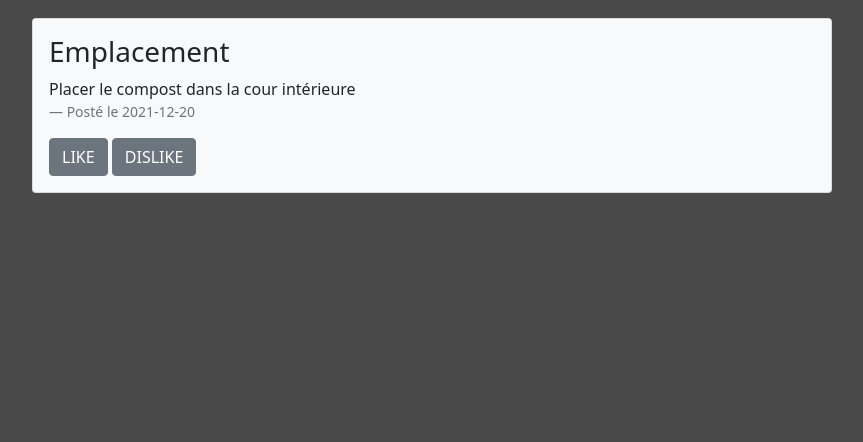
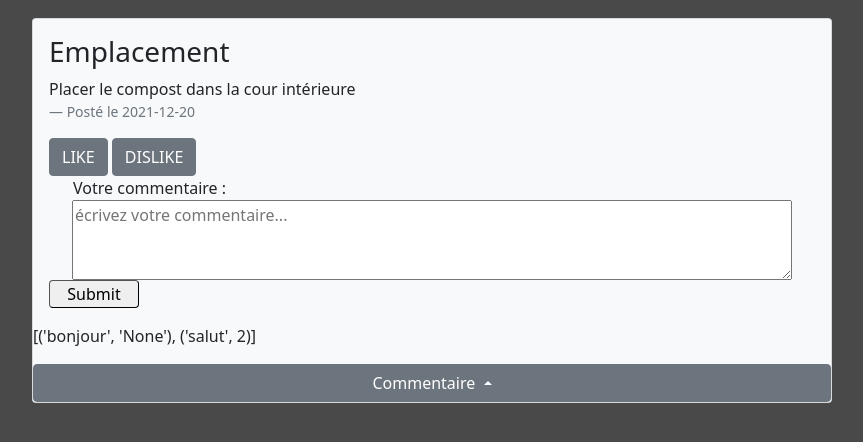
Before and after one commit to rouxmi/Bird-Democratie-Participative, a Flask app: page /sub/1/post in a window 1280 px wide. Shown: the part 192-634 px from the top of the page, without its empty margins (208-1071 px from the left). Run offline with Flask 2, Linux system fonts and the light colour scheme; data comes from the database, SQL or seed files in the repository; both versions use the stored data as it was after the commit.

Commit message:
commentaire sans affichage

```diff
--- a/app.py
+++ b/app.py
@@ -192,10 +192,15 @@ def viewpost(id):
      db = sqlite3.connect('database.db')
      cursor = db.cursor()
      if test_id_sub(id):
-          query = '''SELECT titre,description,id_sub,date_creation FROM posts WHERE id_sub=? ORDER BY date_creation;'''
-          cursor.execute(query,id)
+          query = '''SELECT id_post,titre,description,id_sub,date_creation FROM posts WHERE id_sub=? ORDER BY date_creation;'''
+          cursor.execute(query,(id,))
           L =(cursor.fetchall(),id)
-          return render_template('viewpost.html', data=L)
+          comments={}
+          for row in L[0]:
+               idpost=row[0]
+               cursor.execute('SELECT contenu,posté_par FROM commentaires WHERE id_post=?',(idpost,))
+               comments[idpost]=cursor.fetchall()
+          return render_template('viewpost.html', data=L,comments=comments)
      else:
           db.close()
           return redirect('/')
@@ -324,8 +329,17 @@ def update_niveau(id,admin,niveau):
           return redirect('/')
 
 
-
-
+@app.route('/comment/<id>',methods=['post'])
+def post_commentaire(id):
+     content=request.form.to_dict()
+     print(content)
+     if request.method=='POST':
+          db = sqlite3.connect('database.db')
+          cursor = db.cursor()
+          cursor.execute('INSERT INTO commentaires(contenu,posté_par,id_post) VALUES (?,?,?)',(content['commentaire'],str(session.get('id')),id))
+          db.commit()
+          db.close()
+     return redirect('/sub/'+str(id)+'/post')
 
 if __name__=='__main__':
      app.run(debug=1)
--- a/templates/viewpost.html
+++ b/templates/viewpost.html
@@ -30,11 +30,36 @@
   {% for item in data[0] %}
       <div class="card bg-light mb-3" style="width : 50rem; margin:auto;">
         <div class="card-body">
-            <h3 class="card-title">{{item[0]}}</h3>
-            <p class="card-text">{{item[1]}}</p>
-            <footer class = "blockquote-footer">Posté le {{item[3]}}</footer>
+            <h3 class="card-title">{{item[1]}}</h3>
+            <p class="card-text">{{item[2]}}</p>
+            <footer class = "blockquote-footer">Posté le {{item[4]}}</footer>
             <button class = "btn btn-block btn-secondary">LIKE</button>
             <button class = "btn btn-block btn-secondary">DISLIKE</button>
+            <form  action='/comment/{{item[0]}}'  method = "POST">
+              <label for='commentaire' style='padding-left: 1.5rem'>Votre commentaire :</label>
+              <textarea  type='text' name='commentaire' rows="6" placeholder="écrivez votre commentaire..."
+            required
+              minlength='1' maxlength='500' style="height: 80px; width: 45rem; display: block;
+              margin-left: auto;
+              margin-right: auto;"></textarea>
+              <input type= "submit" value="Submit" style="display: flex;
+              justify-content: center;
+              width: 90px;
+              border-radius: 4px;
+              border-width: 1px;" >
+            </input>
+            </form>
+        </div>
+        <p>{{comments[item[0]]}}</p>
+        <div class="btn-group dropup">
+          <button class="btn btn-secondary dropdown-toggle" type="button" id="dropdownMenu2" data-toggle="dropdown" aria-haspopup="true" aria-expanded="false" style='width: 50rem;'>
+            Commentaire
+          </button>
+          <div class="dropdown-menu" aria-labelledby="dropdownMenu2">
+            {% for comment in comments[item[0]] %}
+            <button class="dropdown-item" type="button">{{comment[0]}}</button>
+            {% endfor %}
+          </div>
         </div>
 
       </div>
```
Also changed, not shown: database.db.
